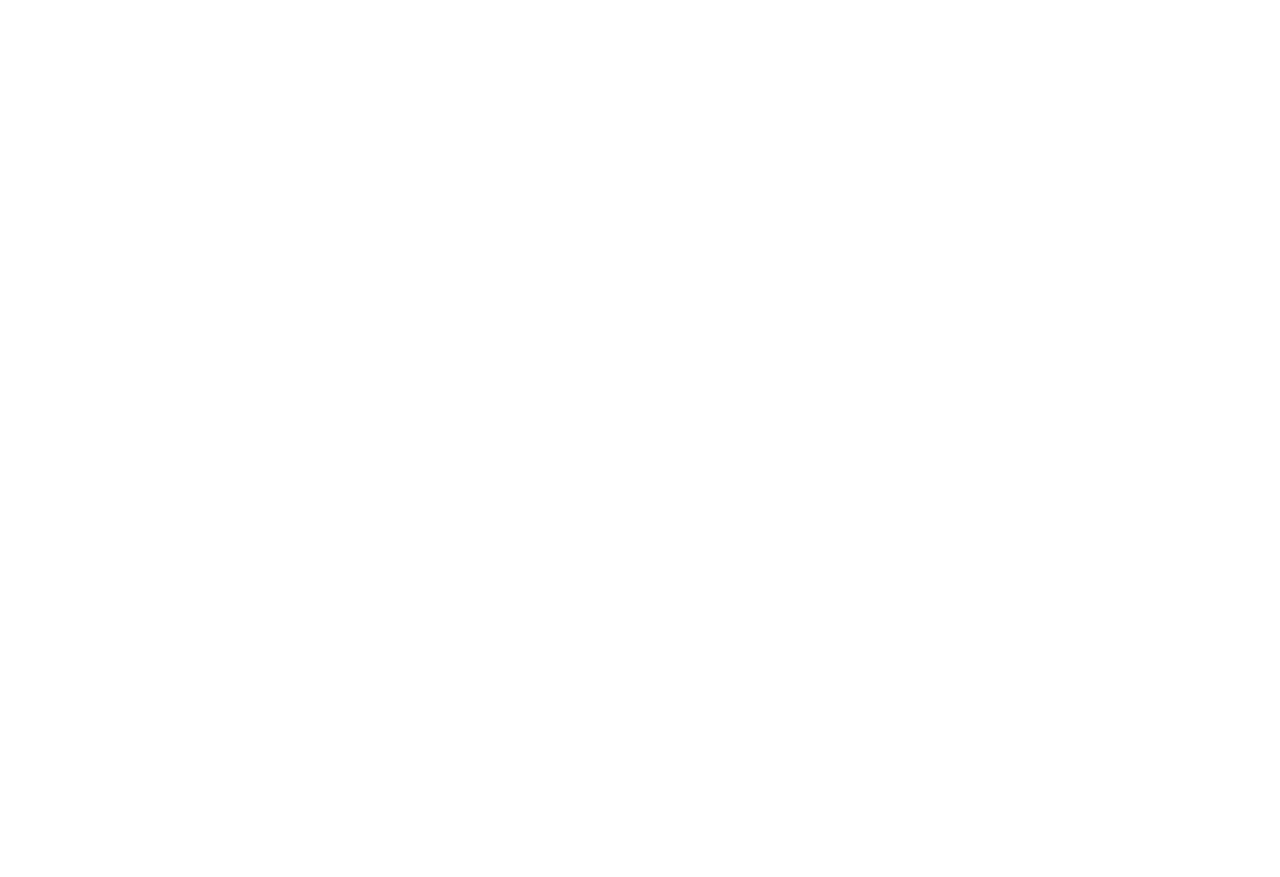
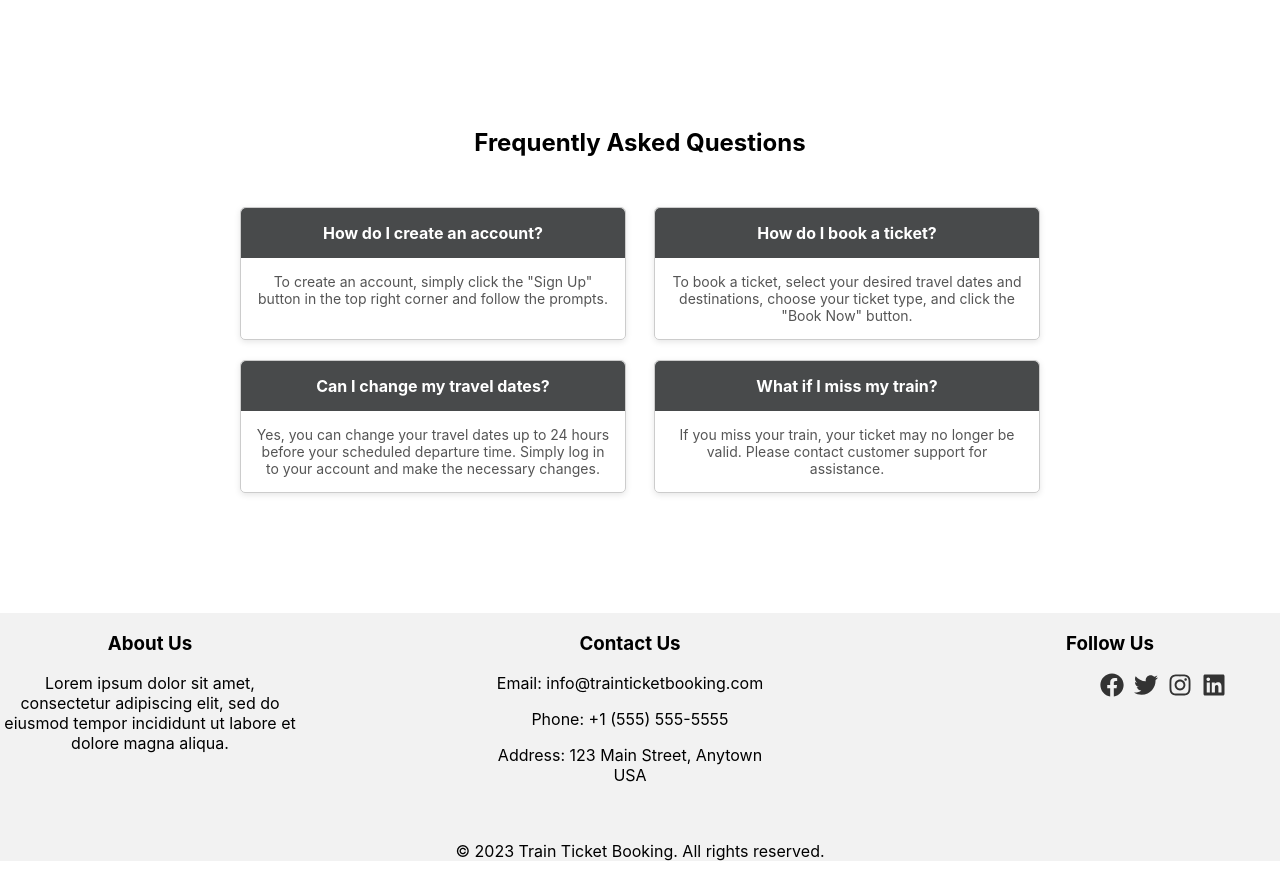
Before and after one commit to kushgarg132/TIKO, a React (Create React App) app in the folder client/: page / in a window 1280 px wide. Shown: the part 360-1237 px from the top of the page. Before the commit the page ends 800 px from the top, so only its background shows below. Built offline with nearby package versions, Linux system fonts and the light colour scheme.

Commit message:
Bottom Navbar, Faq Component added

```diff
--- a/client/src/Pages/Home.jsx
+++ b/client/src/Pages/Home.jsx
@@ -1,6 +1,8 @@
 import SearchBox from "../components/SearchBar/SearchBar";
 import "../components/SearchBar/SearchBar.css";
 import Navbar from "../components/Navbar/Navbar";
+import BottomNavbar from "../components/BottomNavbar/BottomNavbar"
+import FAQSection from "../components/Faq/Faq";
 
 const Home = () => {
 
@@ -9,6 +11,8 @@
     <>
         <Navbar/>
         <SearchBox/>
+        <FAQSection/>
+        <BottomNavbar/>
     </>
   );
 };
--- /dev/null
+++ b/client/src/components/BottomNavbar/BottomNavbar.css
@@ -0,0 +1,59 @@
+.footer {
+    /* position: absolute; */
+    bottom: 0;
+    left: 0;
+    width: 100%;
+    background-color: #f2f2f2;
+    /* padding: 40px 20px; */
+    margin-top: 500px;
+  }
+
+  .footer__container {
+    display: flex;
+    flex-wrap: wrap;
+    justify-content: space-between;
+    align-items: flex-start;
+  }
+
+  .footer__section {
+    flex-basis: calc(25% - 20px);
+    margin-right: 20px;
+    margin-bottom: 20px;
+  }
+
+  .footer__social {
+    display: flex;
+    margin-left: 100px;
+  }
+
+  .footer__social li {
+    margin-right: 10px;
+    list-style: none;
+  }
+
+  .footer__social a {
+    color: #333;
+    font-size: 1.5rem;
+  }
+
+  .footer__form {
+    display: flex;
+  }
+
+  .footer__form input[type="email"] {
+    flex: 1;
+    margin-right: 10px;
+  }
+
+  .footer__form button[type="submit"] {
+    background-color: #333;
+    color: #fff;
+    padding: 5px 10px;
+    border: none;
+    cursor: pointer;
+  }
+
+  .footer__bottom {
+    margin-top: 20px;
+    text-align: center;
+  }
--- /dev/null
+++ b/client/src/components/BottomNavbar/BottomNavbar.jsx
@@ -0,0 +1,43 @@
+import React from 'react';
+import { FaFacebook, FaTwitter, FaInstagram, FaLinkedin } from 'react-icons/fa';
+import "../BottomNavbar/BottomNavbar.css"
+
+function Footer() {
+  return (
+    <footer className="footer">
+      <div className="footer__container">
+        <div className="footer__section">
+          <h3>About Us</h3>
+          <p>Lorem ipsum dolor sit amet, consectetur adipiscing elit, sed do eiusmod tempor incididunt ut labore et dolore magna aliqua.</p>
+        </div>
+        <div className="footer__section">
+          <h3>Contact Us</h3>
+          <p>Email: info@trainticketbooking.com</p>
+          <p>Phone: +1 (555) 555-5555</p>
+          <p>Address: 123 Main Street, Anytown USA</p>
+        </div>
+        <div className="footer__section">
+          <h3>Follow Us</h3>
+          <ul className="footer__social">
+            <li><a href="#"><FaFacebook /></a></li>
+            <li><a href="#"><FaTwitter /></a></li>
+            <li><a href="#"><FaInstagram /></a></li>
+            <li><a href="#"><FaLinkedin /></a></li>
+          </ul>
+        </div>
+        {/* <div className="footer__section">
+          <h3>Newsletter</h3>
+          <form className="footer__form">
+            <input type="email" placeholder="Enter your email" />
+            <button type="submit">Subscribe</button>
+          </form>
+        </div> */}
+      </div>
+      <div className="footer__bottom">
+        <p>&copy; 2023 Train Ticket Booking. All rights reserved.</p>
+      </div>
+    </footer>
+  );
+}
+
+export default Footer;
--- /dev/null
+++ b/client/src/components/Faq/Faq.css
@@ -0,0 +1,47 @@
+.faq-section {
+    max-width: 800px;
+    margin: 0 auto;
+    padding: 50px 0;
+    text-align: center;
+    margin-top: 150px;
+    margin-bottom: -450px;
+}
+
+.faq-section h2 {
+    margin-bottom: 50px;
+}
+
+.faq-container {
+    display: flex;
+    flex-wrap: wrap;
+    justify-content: space-between;
+}
+
+.faq-tab {
+    width: 48%;
+    margin-bottom: 20px;
+    border: 1px solid #ccc;
+    border-radius: 5px;
+    box-shadow: 0 2px 6px rgba(0, 0, 0, 0.1);
+    cursor: pointer;
+}
+
+.faq-tab.active {
+    border-color: #007bff;
+    box-shadow: 0 2px 6px rgba(0, 123, 255, 0.5);
+}
+
+.faq-question {
+    background-color: #484a4b;
+    color: #fff;
+    padding: 15px;
+    font-size: 16px;
+    font-weight: bold;
+    border-radius: 5px 5px 0 0;
+}
+
+.faq-answer {
+    padding: 15px;
+    font-size: 14px;
+    color: #555;
+}
--- /dev/null
+++ b/client/src/components/Faq/Faq.jsx
@@ -0,0 +1,57 @@
+import React, { useState } from "react";
+import "../Faq/Faq.css";
+
+const FAQSection = () => {
+  const [activeTab, setActiveTab] = useState(null);
+
+  const handleTabClick = (index) => {
+    if (activeTab === index) {
+      setActiveTab(null);
+    } else {
+      setActiveTab(index);
+    }
+  };
+
+  const faqs = [
+    {
+      question: "How do I create an account?",
+      answer:
+        'To create an account, simply click the "Sign Up" button in the top right corner and follow the prompts.',
+    },
+    {
+      question: "How do I book a ticket?",
+      answer:
+        'To book a ticket, select your desired travel dates and destinations, choose your ticket type, and click the "Book Now" button.',
+    },
+    {
+      question: "Can I change my travel dates?",
+      answer:
+        "Yes, you can change your travel dates up to 24 hours before your scheduled departure time. Simply log in to your account and make the necessary changes.",
+    },
+    {
+      question: "What if I miss my train?",
+      answer:
+        "If you miss your train, your ticket may no longer be valid. Please contact customer support for assistance.",
+    },
+  ];
+
+  return (
+    <div className="faq-section">
+      <h2>Frequently Asked Questions</h2>
+      <div className="faq-container">
+        {faqs.map((faq, index) => (
+          <div
+            key={index}
+            className={`faq-tab ${index === activeTab ? "active" : ""}`}
+            onClick={() => handleTabClick(index)}
+          >
+            <div className="faq-question">{faq.question}</div>
+            <div className="faq-answer">{faq.answer}</div>
+          </div>
+        ))}
+      </div>
+    </div>
+  );
+};
+
+export default FAQSection;
```
Also changed, not shown: client/src/components/CalenderBar/Calender.jsx (added).
